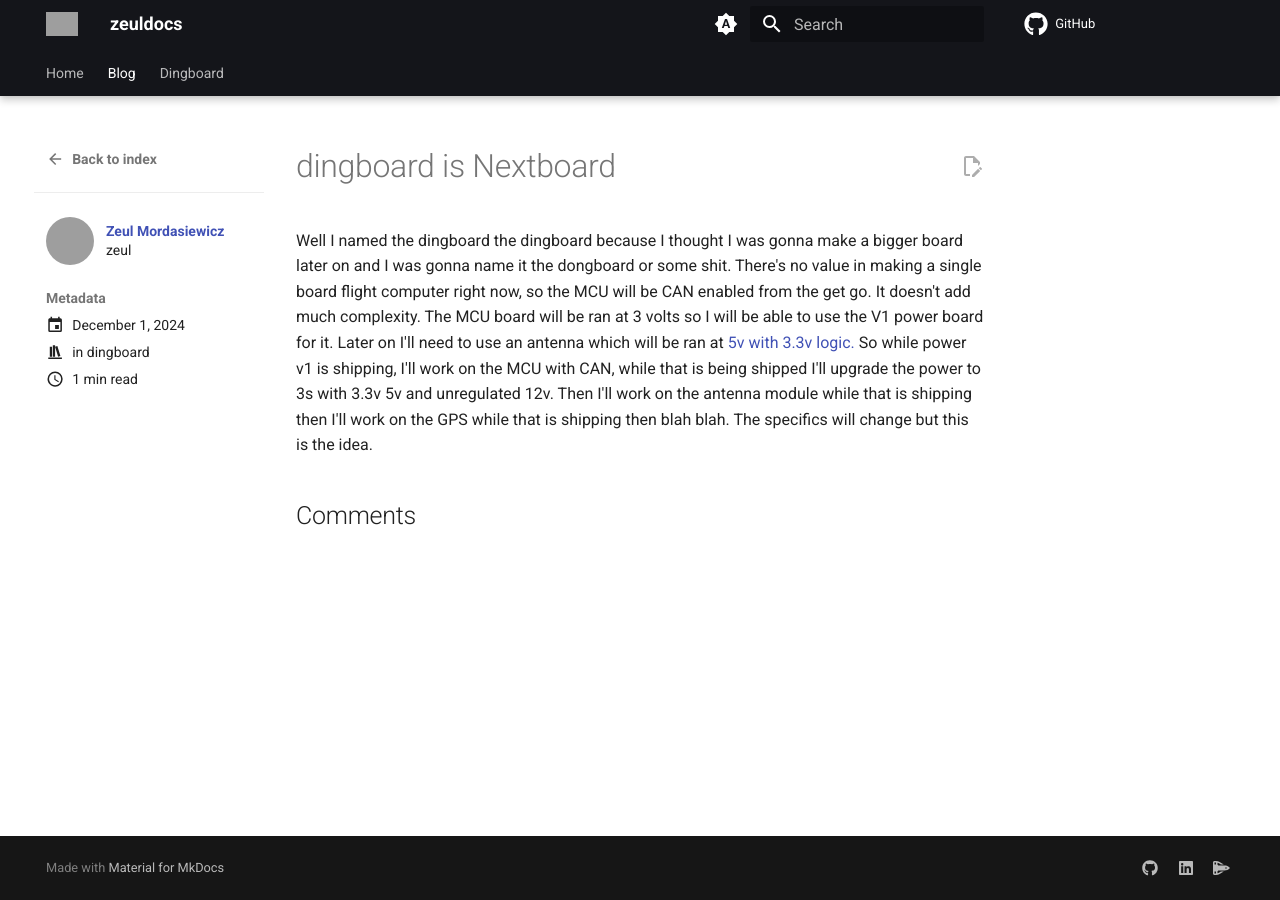
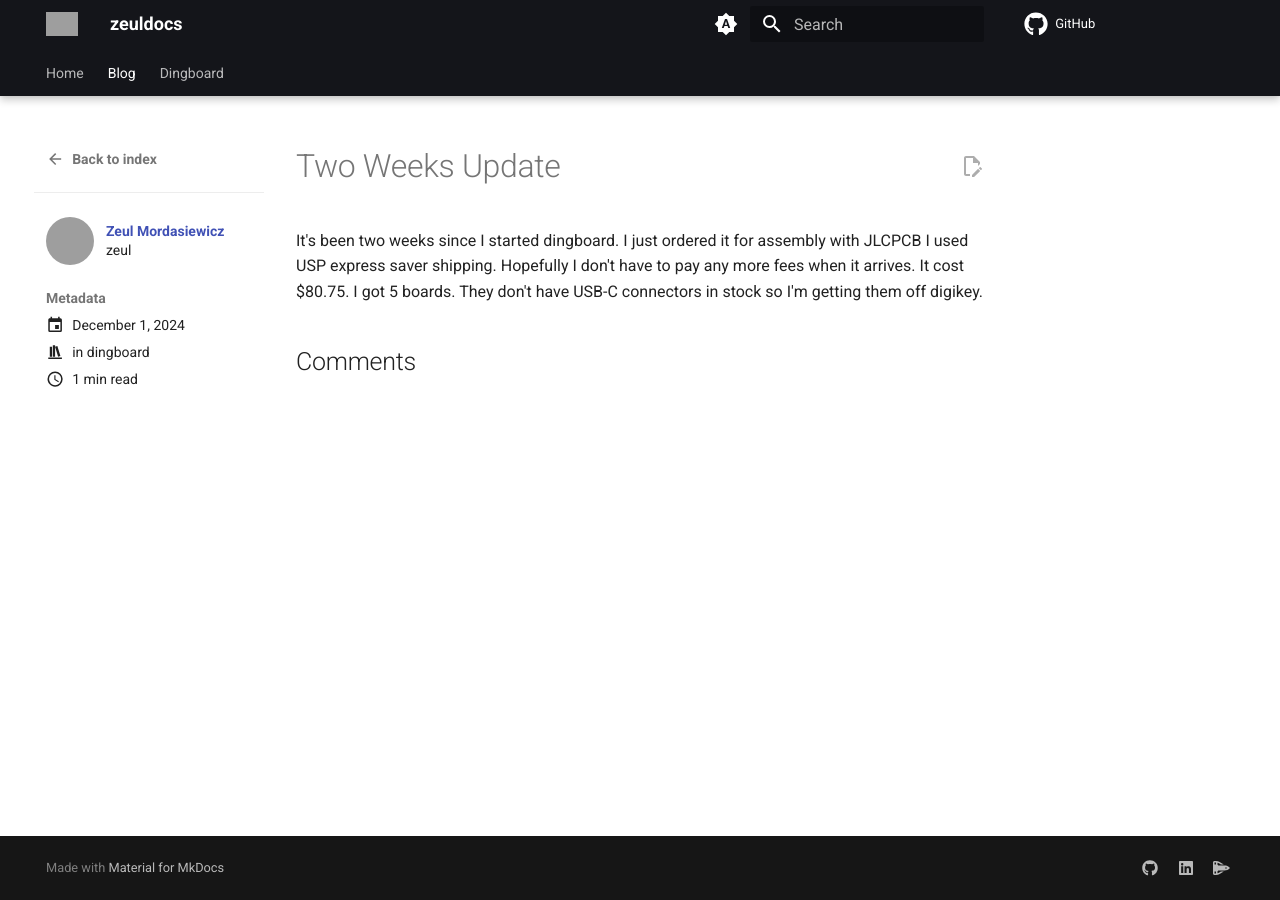
Before and after one commit to sonicavionics/sonicavionics.com, an MkDocs documentation site: the page built from docs/blog/posts/2024/december/1.md, in a window 1280 px wide. Built offline with MkDocs 1.6.1 and Material for MkDocs 9.7.7, drawn with Linux system fonts in a browser that asks for light colours; comment, search, counter and statistics services are not loaded; grey boxes are pictures that could not be loaded.

Commit message:
new blog posts

```diff
--- a/docs/blog/posts/2024/december/1.md
+++ b/docs/blog/posts/2024/december/1.md
@@ -1,5 +1,5 @@
 ---
-title: dingboard is Nextboard
+title: Two Weeks Update
 date: 2024-12-01
 comments: true
 authors:
@@ -8,4 +8,4 @@ categories:
   - dingboard
 ---
 
-Well I named the dingboard the dingboard because I thought I was gonna make a bigger board later on and I was gonna name it the dongboard or some shit. There's no value in making a single board flight computer right now, so the MCU will be CAN enabled from the get go. It doesn't add much complexity. The MCU board will be ran at 3 volts so I will be able to use the V1 power board for it. Later on I'll need to use an antenna which will be ran at [5v with 3.3v logic.](http://files.rfdesign.com.au/Files/documents/RFD900x%20DataSheet%20V1.1.pdf) So while power v1 is shipping, I'll work on the MCU with CAN, while that is being shipped I'll upgrade the power to 3s with 3.3v 5v and unregulated 12v. Then I'll work on the antenna module while that is shipping then I'll work on the GPS while that is shipping then blah blah. The specifics will change but this is the idea.
+It's been two weeks since I started dingboard. I just ordered it for assembly with JLCPCB I used USP express saver shipping. Hopefully I don't have to pay any more fees when it arrives. It cost $80.75. I got 5 boards. They don't have USB-C connectors in stock so I'm getting them off digikey.
```
Also changed, not shown: docs/blog/posts/2024/december/dingisnext.md (added, +11 -0 lines).
